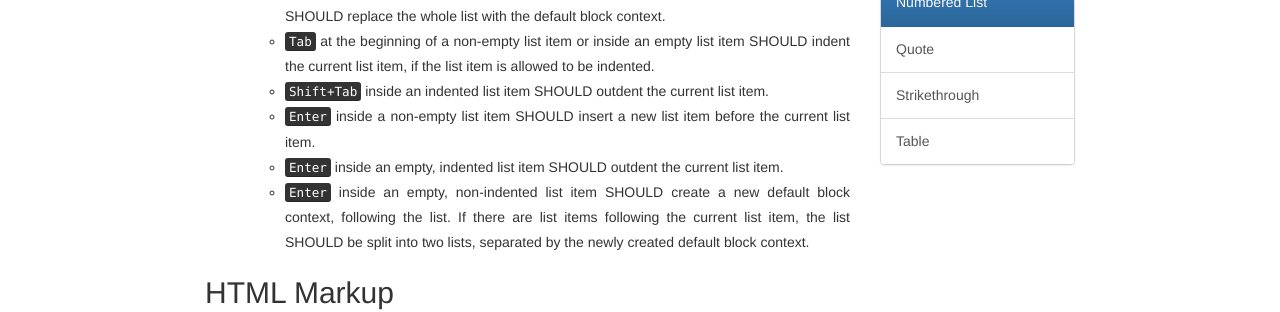
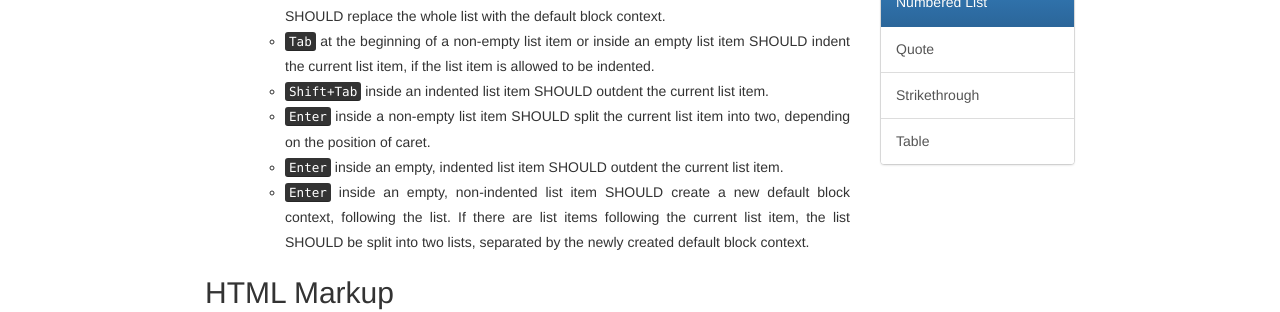
Before and after one commit to ckeditor/editor-recommendations, a Jekyll site: the page built from _features/numbered-list.md, in a window 1280 px wide. Shown: the part 508-820 px from the top of the page. Built offline with Jekyll 4.4.1, drawn with Linux system fonts in a browser that asks for light colours; nearby versions of some CDN libraries.

Commit message:
Redefine Enter behavior in non-empty list items. Closes #55.

```diff
--- a/_features/numbered-list.md
+++ b/_features/numbered-list.md
@@ -25,7 +25,7 @@ The **Numbered List** feature allows the user to create ordered enumeration.
    * <kbd>Backspace</kbd> or <kbd>Delete</kbd> inside an empty list item, that is the only list item in the list, SHOULD replace the whole list with the default block context.
    * <kbd>Tab</kbd> at the beginning of a non-empty list item or inside an empty list item SHOULD indent the current list item, if the list item is allowed to be indented.
    * <kbd>Shift+Tab</kbd> inside an indented list item SHOULD outdent the current list item.
-   * <kbd>Enter</kbd> inside a non-empty list item SHOULD insert a new list item before the current list item.
+   * <kbd>Enter</kbd> inside a non-empty list item SHOULD split the current list item into two, depending on the position of caret.
    * <kbd>Enter</kbd> inside an empty, indented list item SHOULD outdent the current list item.
    * <kbd>Enter</kbd> inside an empty, non-indented list item SHOULD create a new default block context, following the list. If there are list items following the current list item, the list SHOULD be split into two lists, separated by the newly created default block context.
 
```
Also changed, not shown: _features/bulleted-list.md (+1 -1 lines).
